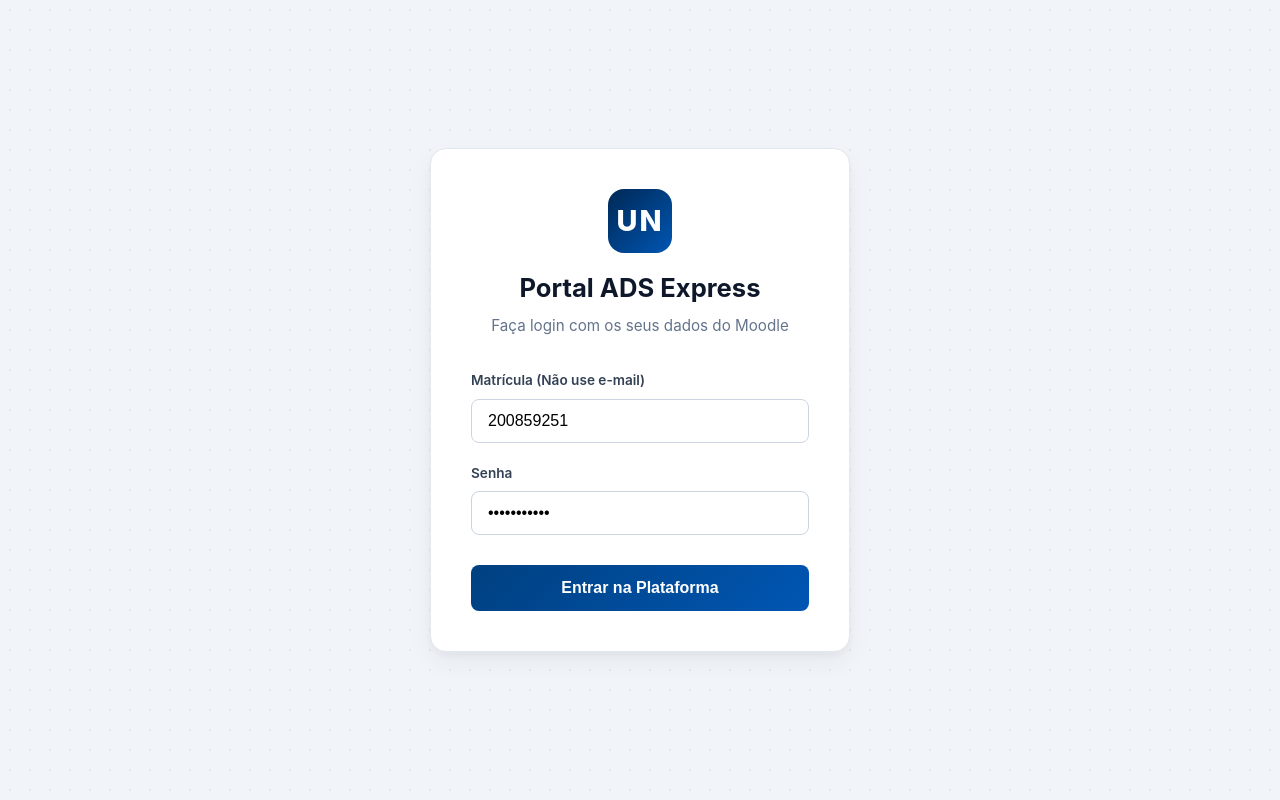
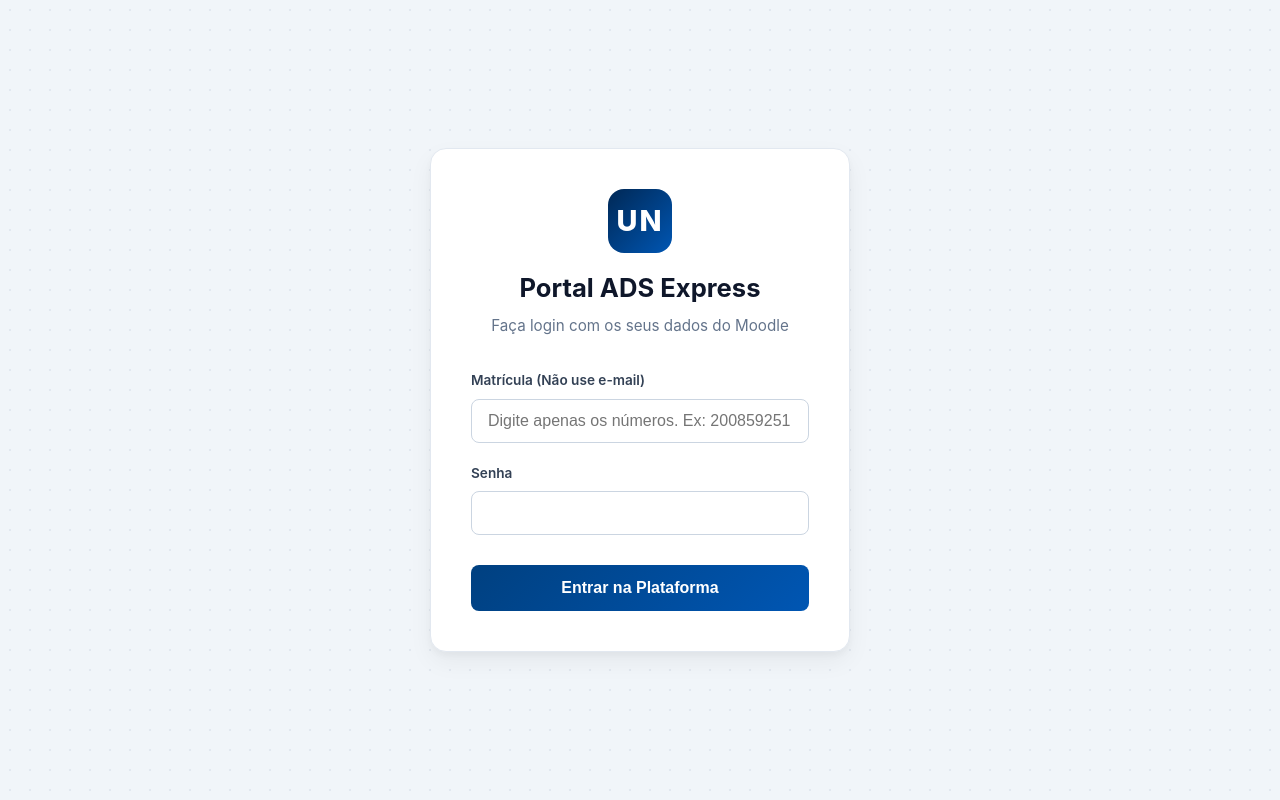
Before and after one commit to sauloteixeira-dev/newUX, a React (Vite) app: page / in a window 1280 px wide. Built offline with nearby package versions, Linux system fonts and the light colour scheme.

Commit message:
chore: remove hardcoded moodle credentials

```diff
--- a/src/components/Login.jsx
+++ b/src/components/Login.jsx
@@ -2,8 +2,8 @@
 import './Login.css';
 
 const Login = ({ onLoginSuccess }) => {
-  const [matricula, setMatricula] = useState('200859251');
-  const [senha, setSenha] = useState('11170059686');
+  const [matricula, setMatricula] = useState('');
+  const [senha, setSenha] = useState('');
   const [loading, setLoading] = useState(false);
   const [progress, setProgress] = useState(0);
   const [error, setError] = useState('');
--- a/src/components/Sidebar.jsx
+++ b/src/components/Sidebar.jsx
@@ -43,7 +43,7 @@
           <div className="avatar-mini">AL</div>
           <div className="user-details">
             <span className="user-name">Aluno UNIFENAS</span>
-            <span className="user-matricula">Matrícula: 200859251</span>
+            <span className="user-matricula">Portal do Aluno</span>
           </div>
         </div>
       </div>
```
